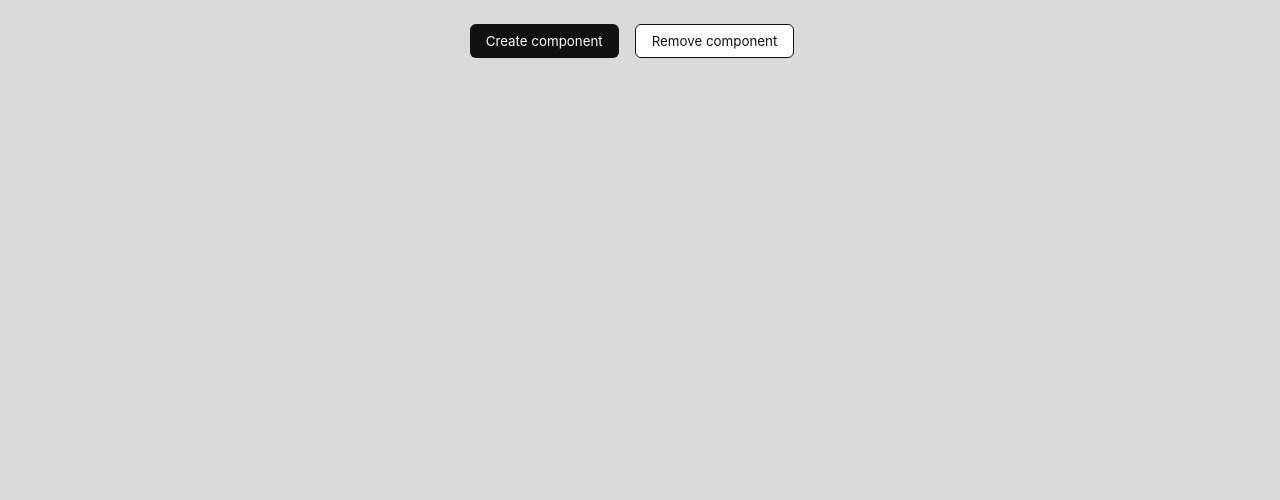
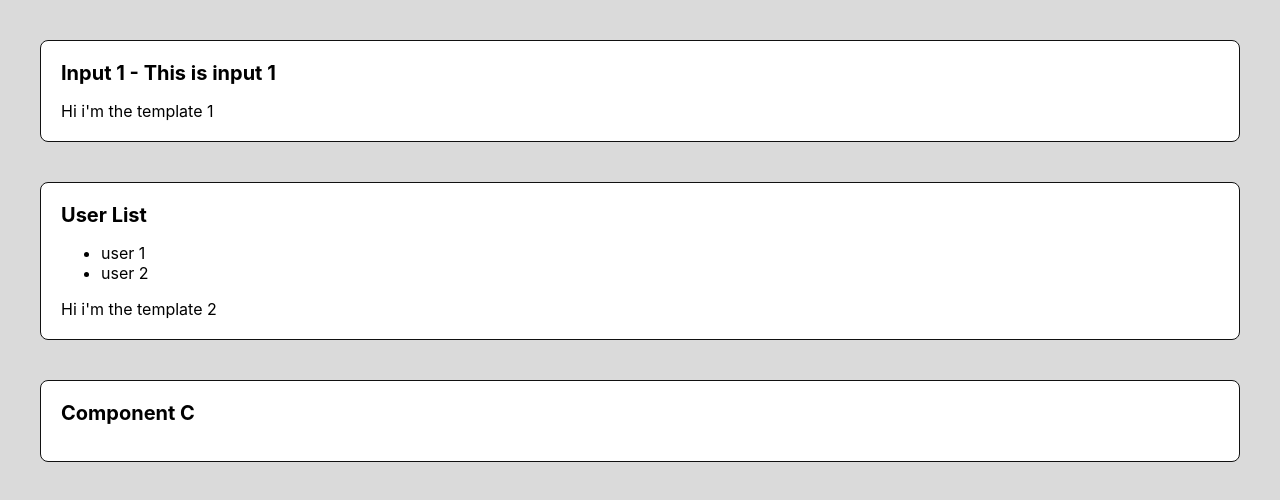
Before and after one commit to cjosue15/angular-dynamic-components, an Angular app: page / in a window 1280 px wide. Shown: the top 500 px of the page. Built offline with nearby package versions, Linux system fonts and the light colour scheme.

Commit message:
feat: add dynamic component support with JSON configuration and new components

```diff
--- a/src/app/app.component.ts
+++ b/src/app/app.component.ts
@@ -1,65 +1,91 @@
+import { NgComponentOutlet } from '@angular/common';
+import { HttpClient } from '@angular/common/http';
 import {
   Component,
-  ComponentRef,
   inject,
   TemplateRef,
+  Type,
   viewChild,
   ViewContainerRef,
 } from '@angular/core';
+import { toSignal } from '@angular/core/rxjs-interop';
+import { map } from 'rxjs';
 import { CardComponent } from './dynamic-components/components/card.component';
+import { ComponentA } from './ng-component-outlet/components/component-a';
+import { ComponentB } from './ng-component-outlet/components/component-b';
+import { ComponentC } from './ng-component-outlet/components/component-c';
+
+interface DynamicComponent {
+  id: string;
+  inputs: Record<string, unknown>;
+  content: string;
+}
 
 @Component({
   selector: 'app-root',
   template: `
-    <header>
-      <button (click)="createComponent()">Create component</button>
-      <button (click)="removeComponent()" class="secondary">
-        Remove component
-      </button>
-    </header>
+    <main>
+      @for (component of components(); track component) {
+        <ng-container
+          [ngComponentOutlet]="component.id"
+          [ngComponentOutletInputs]="component.inputs"
+          [ngComponentOutletContent]="getNodes(component.content)"
+        />
+      }
 
-    <main>
-      <!-- <app-card /> -->
+      <ng-template #template1>
+        <p>Hi i'm the template 1</p>
+      </ng-template>
 
-      <!-- <app-card>  </app-card> -->
-      <ng-container #container />
-
-      <ng-template #content>
-        <p>Hi i'm the content</p>
+      <ng-template #template2>
+        <p>Hi i'm the template 2</p>
       </ng-template>
     </main>
   `,
   styleUrl: './app.component.css',
-  imports: [CardComponent],
+  imports: [NgComponentOutlet],
 })
 export class AppComponent {
-  ref = inject(ViewContainerRef);
+  viewContainerRef = inject(ViewContainerRef);
 
-  container = viewChild.required('container', { read: ViewContainerRef });
+  template1 = viewChild.required<TemplateRef<unknown>>('template1');
+  template2 = viewChild.required<TemplateRef<unknown>>('template2');
 
-  content = viewChild.required<TemplateRef<unknown>>('content');
+  private http = inject(HttpClient);
 
-  componentRef!: ComponentRef<CardComponent>;
+  componentsMap: Record<string, Type<unknown>> = {
+    ComponentA: ComponentA,
+    ComponentB: ComponentB,
+    ComponentC: ComponentC,
+  };
 
-  createComponent() {
-    const template = this.container().createEmbeddedView(this.content());
+  components = toSignal(
+    this.http.get<DynamicComponent[]>('./components.json').pipe(
+      map((components) =>
+        components.map((c) => {
+          return {
+            ...c,
+            id: this.componentsMap[c.id] ?? CardComponent,
+          };
+        }),
+      ),
+    ),
+  );
 
-    this.componentRef = this.container().createComponent(CardComponent, {
-      projectableNodes: [template.rootNodes],
-    });
+  getNodes(content: string) {
+    if (!content) return [];
 
-    this.componentRef.setInput('title', 'New title');
+    const templates: Record<string, TemplateRef<unknown> | undefined> = {
+      'template-1': this.template1(),
+      'template-2': this.template2(),
+    };
 
-    this.componentRef.instance.remove.subscribe(() => {
-      this.componentRef.destroy();
-    });
+    const template = this.viewContainerRef.createEmbeddedView(
+      templates[content]!,
+    );
 
-    // setTimeout(() => {
-    //   this.componentRef.destroy();
-    // }, 2000);
-  }
+    template.destroy();
 
-  removeComponent() {
-    this.container().remove(1);
+    return [template.rootNodes];
   }
 }
--- a/src/app/app.config.ts
+++ b/src/app/app.config.ts
@@ -2,10 +2,12 @@ import { ApplicationConfig, provideZoneChangeDetection } from '@angular/core';
 import { provideRouter } from '@angular/router';
 
 import { routes } from './app.routes';
+import { provideHttpClient } from '@angular/common/http';
 
 export const appConfig: ApplicationConfig = {
   providers: [
     provideZoneChangeDetection({ eventCoalescing: true }),
     provideRouter(routes),
+    provideHttpClient(),
   ],
 };
--- /dev/null
+++ b/src/app/ng-component-outlet/components/component-a.ts
@@ -0,0 +1,17 @@
+/* eslint-disable @angular-eslint/component-class-suffix */
+import { Component, input } from '@angular/core';
+
+@Component({
+  selector: 'app-component-a',
+  template: `
+    <div class="card">
+      <h2>{{ title() }} - {{ description() }}</h2>
+
+      <ng-content />
+    </div>
+  `,
+})
+export class ComponentA {
+  title = input<string>('title');
+  description = input<string>('description');
+}
--- /dev/null
+++ b/src/app/ng-component-outlet/components/component-b.ts
@@ -0,0 +1,22 @@
+/* eslint-disable @angular-eslint/component-class-suffix */
+import { Component, input } from '@angular/core';
+
+@Component({
+  selector: 'app-component-b',
+  template: `
+    <div class="card">
+      <h2>User List</h2>
+
+      <ul>
+        @for (user of users(); track user) {
+          <li>{{ user }}</li>
+        }
+      </ul>
+
+      <ng-content />
+    </div>
+  `,
+})
+export class ComponentB {
+  users = input<string[]>([]);
+}
--- /dev/null
+++ b/src/app/ng-component-outlet/components/component-c.ts
@@ -0,0 +1,10 @@
+/* eslint-disable @angular-eslint/component-class-suffix */
+import { Component } from '@angular/core';
+
+@Component({
+  selector: 'app-component-c',
+  template: `<div class="card">
+    <h2>Component C</h2>
+  </div> `,
+})
+export class ComponentC {}
--- a/src/styles.css
+++ b/src/styles.css
@@ -42,7 +42,8 @@ header {
   padding: 24px;
 }
 
-app-card {
+app-card,
+.card {
   display: block;
   padding: 20px;
   border: 1px solid #111;
```
Also changed, not shown: public/components.json (added).
